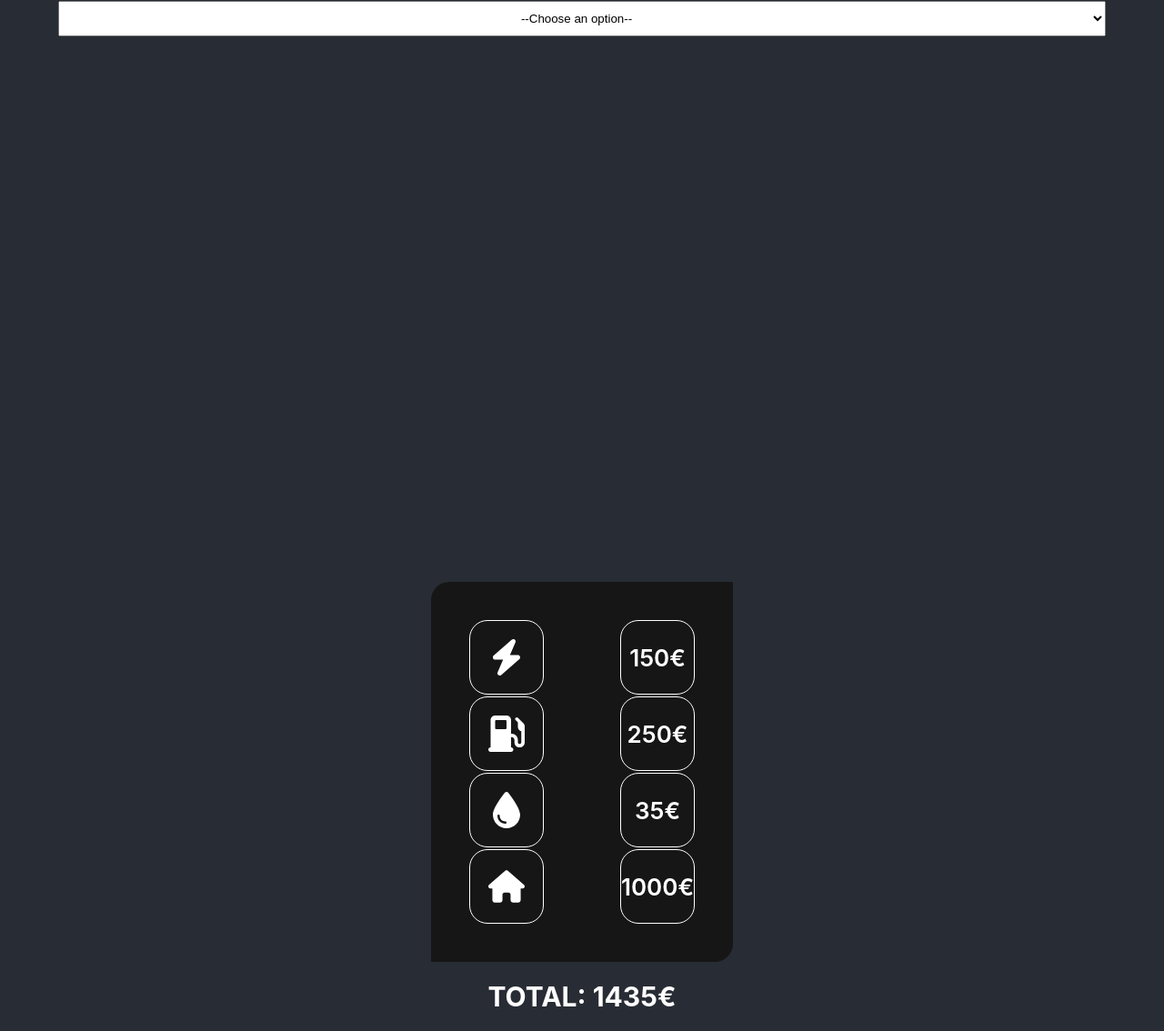
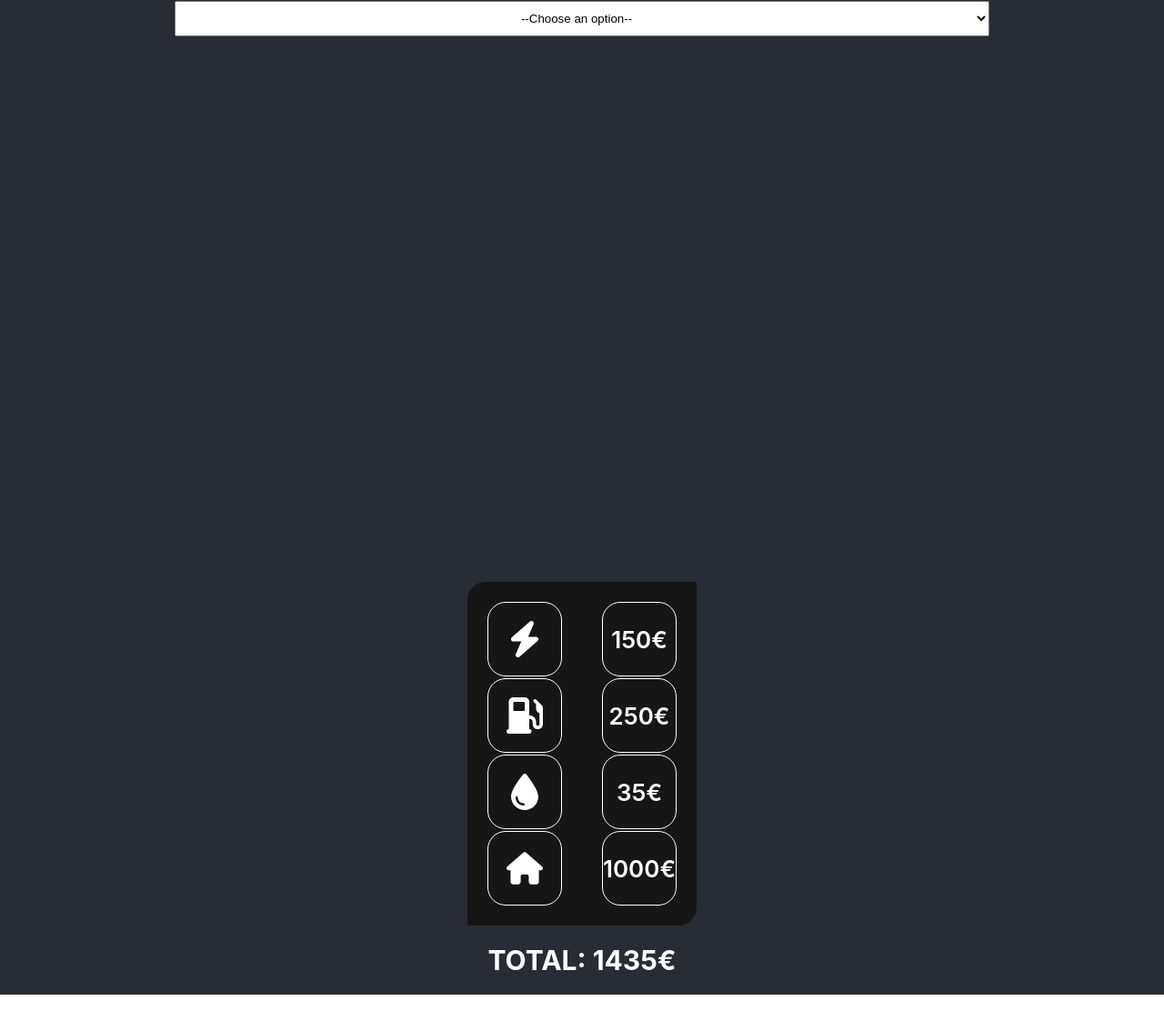
Before and after one commit to Vahdian/poshSite, a React (Create React App) app: page / in a window 1280 px wide. Shown: the whole page at 91% size. After the commit the page ends 1094 px from the top, so only its background shows below. Built offline with nearby package versions, Linux system fonts and the light colour scheme.

Commit message:
new features2

```diff
--- a/src/pages/mainPage/MainPage.css
+++ b/src/pages/mainPage/MainPage.css
@@ -1,6 +1,7 @@
 .myScreen{
     width: 100vw;
     height: 50vw;
+    overflow: hidden;
 }
 
 
@@ -9,13 +10,13 @@
 }
 
 .mySelect{
-    width: 90vw;
+    width: 70vw;
     padding: 10px;
-    margin-bottom: 40px;
     text-align: center;
 }
 
 .total{
+    margin-top: 20px;
     font-size: 30px;
 }
 
@@ -26,7 +27,7 @@
     align-content: center;
     background-color: rgb(22, 22, 22);
     border-top-left-radius: 20px;
-    padding: 40px;
+    padding: 20px;
     margin: 0;
 
 }
@@ -36,7 +37,7 @@
      align-content: center;
      background-color: rgb(22, 22, 22);
      border-radius: 0px;
-     padding: 40px;
+     padding: 20px;
      margin: 0;
      border-bottom-right-radius: 20px ;
 
```
